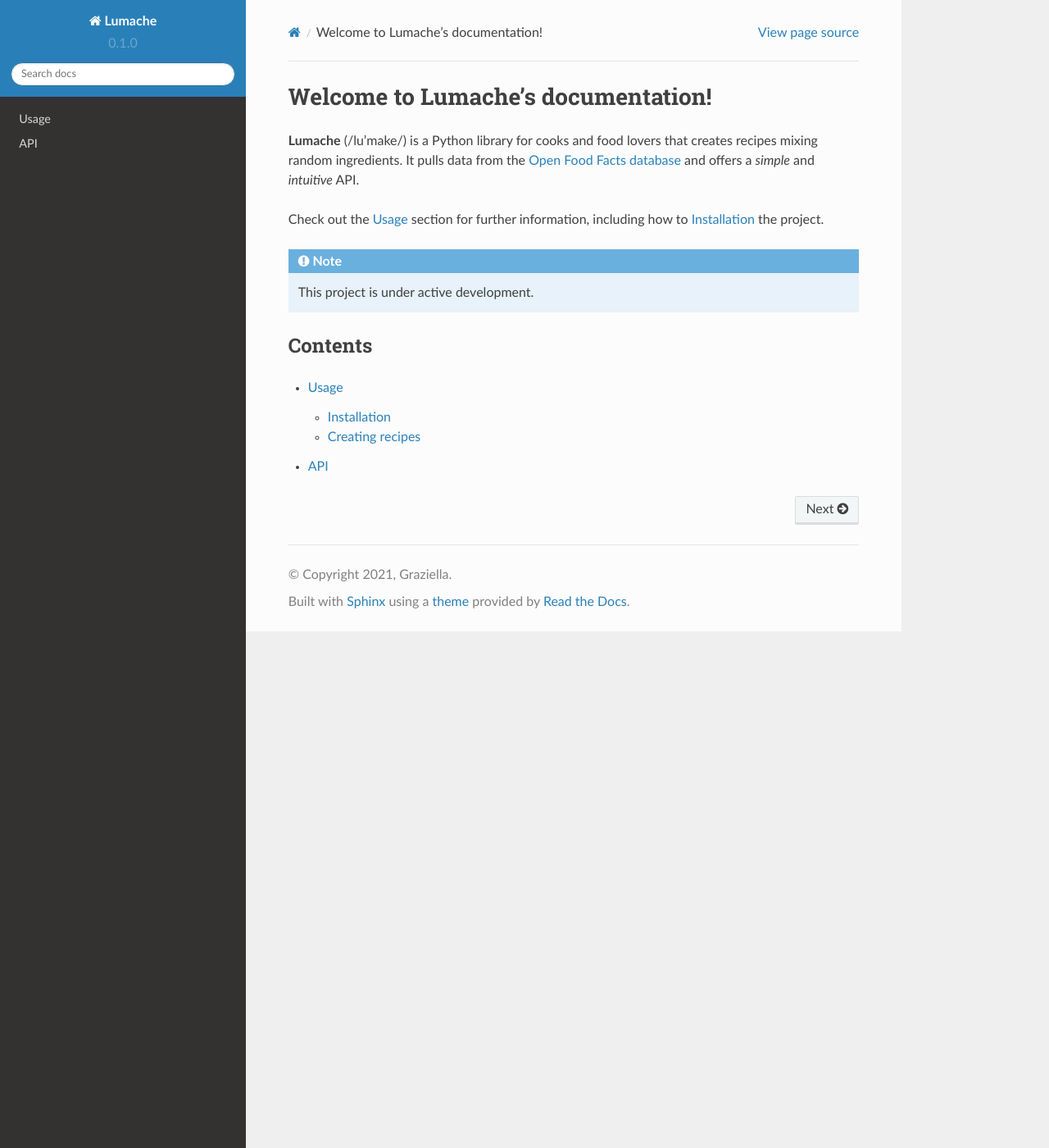
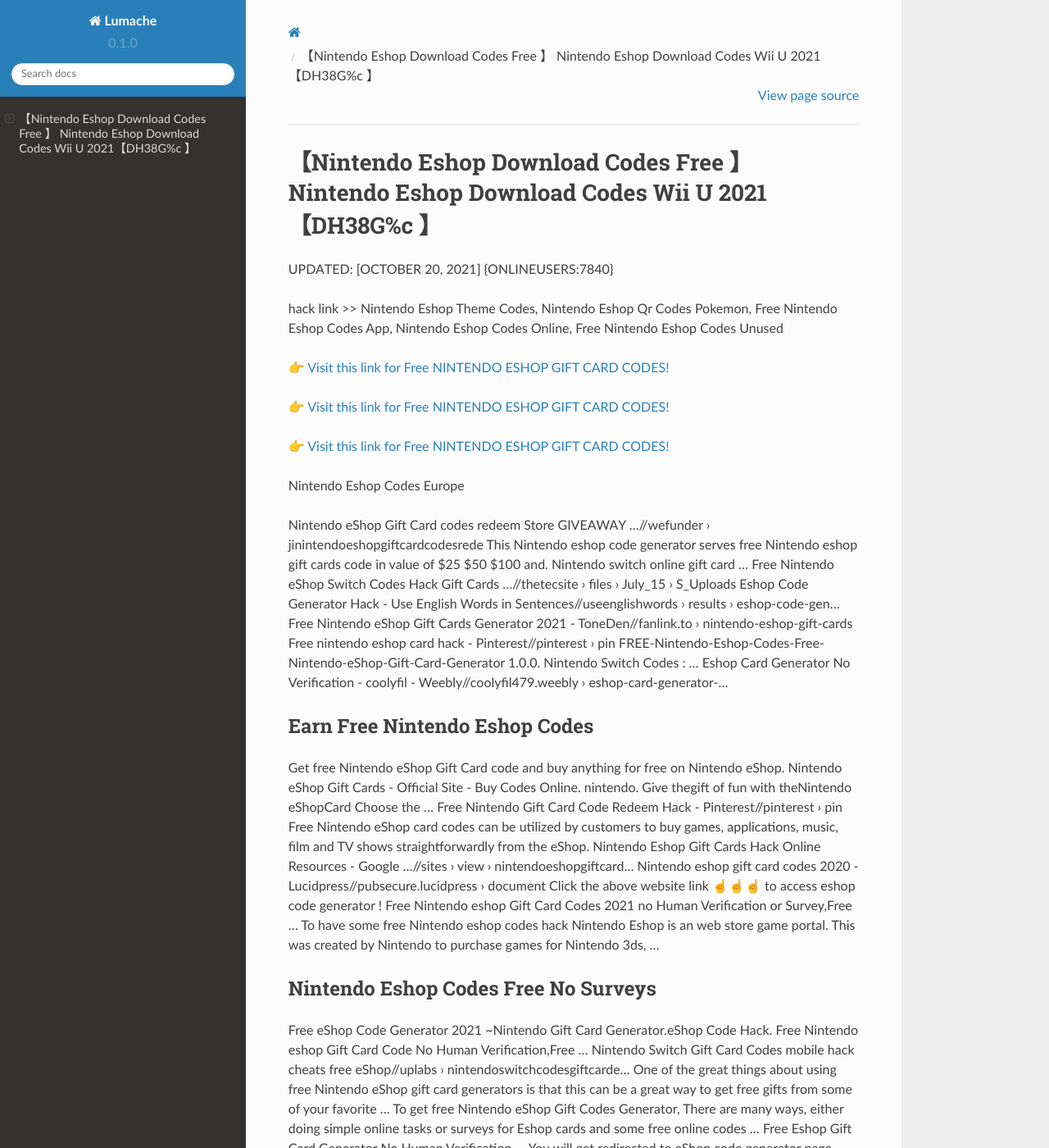
Before and after one commit to Morganxr/NintendoEshopGift76Cards, a Sphinx documentation site: the page built from docs/source/index.rst, in a window 1280 px wide and 1400 px high. Shown: the whole window at 82% size. Built offline with Sphinx 7.4.7 and the Read the Docs theme 2.0.0, drawn with Linux system fonts in a browser that asks for light colours; some of the changed text lies outside the part shown.

Commit message:
Update index.rst

```diff
--- a/docs/source/index.rst
+++ b/docs/source/index.rst
@@ -1,22 +1,62 @@
-Welcome to Lumache's documentation!
-===================================
+【Nintendo Eshop Download Codes Free 】 Nintendo Eshop Download Codes Wii U 2021【DH38G%c 】
+==============================================================================
+UPDATED: [OCTOBER 20, 2021] {ONLINEUSERS:7840}
 
-**Lumache** (/lu'make/) is a Python library for cooks and food lovers
-that creates recipes mixing random ingredients.
-It pulls data from the `Open Food Facts database <https://world.openfoodfacts.org/>`_
-and offers a *simple* and *intuitive* API.
+hack link >> Nintendo Eshop Theme Codes, Nintendo Eshop Qr Codes Pokemon, Free Nintendo Eshop Codes App, Nintendo Eshop Codes Online, Free Nintendo Eshop Codes Unused
 
-Check out the :doc:`usage` section for further information, including
-how to :ref:`installation` the project.
+`👉 Visit this link for Free NINTENDO ESHOP GIFT CARD CODES! <https://redirekt.in/eshop>`_
 
-.. note::
+`👉 Visit this link for Free NINTENDO ESHOP GIFT CARD CODES! <https://redirekt.in/eshop>`_
 
-   This project is under active development.
+`👉 Visit this link for Free NINTENDO ESHOP GIFT CARD CODES! <https://redirekt.in/eshop>`_
 
-Contents
---------
+Nintendo Eshop Codes Europe
 
-.. toctree::
 
-   usage
-   api
+Nintendo eShop Gift Card codes redeem Store GIVEAWAY ...//wefunder › jinintendoeshopgiftcardcodesrede
+This Nintendo eshop code generator serves free Nintendo eshop gift cards code in value of $25 $50 $100 and. Nintendo switch online gift card ...
+Free Nintendo eShop Switch Codes Hack Gift Cards ...//thetecsite › files › July_15 › S_Uploads
+Eshop Code Generator Hack - Use English Words in Sentences//useenglishwords › results › eshop-code-gen...
+Free Nintendo eShop Gift Cards Generator 2021 - ToneDen//fanlink.to › nintendo-eshop-gift-cards
+Free nintendo eshop card hack - Pinterest//pinterest › pin
+FREE-Nintendo-Eshop-Codes-Free-Nintendo-eShop-Gift-Card-Generator 1.0.0. Nintendo Switch Codes : ...
+Eshop Card Generator No Verification - coolyfil - Weebly//coolyfil479.weebly › eshop-card-generator-...
+
+********************************
+Earn Free Nintendo Eshop Codes
+********************************
+
+Get free Nintendo eShop Gift Card code and buy anything for free on Nintendo eShop.
+Nintendo eShop Gift Cards - Official Site - Buy Codes Online. nintendo. Give thegift of fun with theNintendo eShopCard Choose the ...
+Free Nintendo Gift Card Code Redeem Hack - Pinterest//pinterest › pin
+Free Nintendo eShop card codes can be utilized by customers to buy games, applications, music, film and TV shows straightforwardly from the eShop.
+Nintendo Eshop Gift Cards Hack Online Resources - Google ...//sites › view › nintendoeshopgiftcard...
+Nintendo eshop gift card codes 2020 - Lucidpress//pubsecure.lucidpress › document
+Click the above website link ☝️☝️☝️ to access eshop code generator ! Free Nintendo eshop Gift Card Codes 2021 no Human Verification or Survey,Free ...
+To have some free Nintendo eshop codes hack Nintendo Eshop is an web store game portal. This was created by Nintendo to purchase games for Nintendo 3ds, ...
+
+***********************************
+Nintendo Eshop Codes Free No Surveys
+***********************************
+
+Free eShop Code Generator 2021 ~Nintendo Gift Card Generator.eShop Code Hack. Free Nintendo eshop Gift Card Code No Human Verification,Free ...
+Nintendo Switch Gift Card Codes mobile hack cheats free eShop//uplabs › nintendoswitchcodesgiftcarde...
+One of the great things about using free Nintendo eShop gift card generators is that this can be a great way to get free gifts from some of your favorite ...
+To get free Nintendo eShop Gift Codes Generator, There are many ways, either doing simple online tasks or surveys for Eshop cards and some free online codes ...
+Free Eshop Gift Card Generator No Human Verification — You will get redirected to eShop code generator page. Select your Nintendo gift card value.
+Free Nintendo eShop Gift Card Generator 2021 - Webflow//uploads-ssl.webflow › 60a67a621864884863a...
+Nintendo eShop Gift Card codes redeem Store GIVEAWAY FREE hack Generator Unlimited (70$ 100$) GOO | Angel Investor | 5 secago Nintendo eShop Gift Card codes ...
+Nintendo Gift Card Free eShop $Code Generator 2021 ...//groups › LLIhZnymOhE
+
+
+Tak1z:
+Nintendo Switch Eshop Card Code Generator
+Nintendo Eshop Codes Giveaway
+Nintendo Eshop Codes Not Working
+Free Nintendo Eshop Codes No Survey 2021
+Nintendo Eshop Codes Reddit
+Nintendo Eshop Codes Free
+Nintendo Eshop Codes Live
+Nintendo Eshop Card Codes Free
+Nintendo Eshop Card Codes Unused
+Nintendo Eshop Codes Paypal
```
